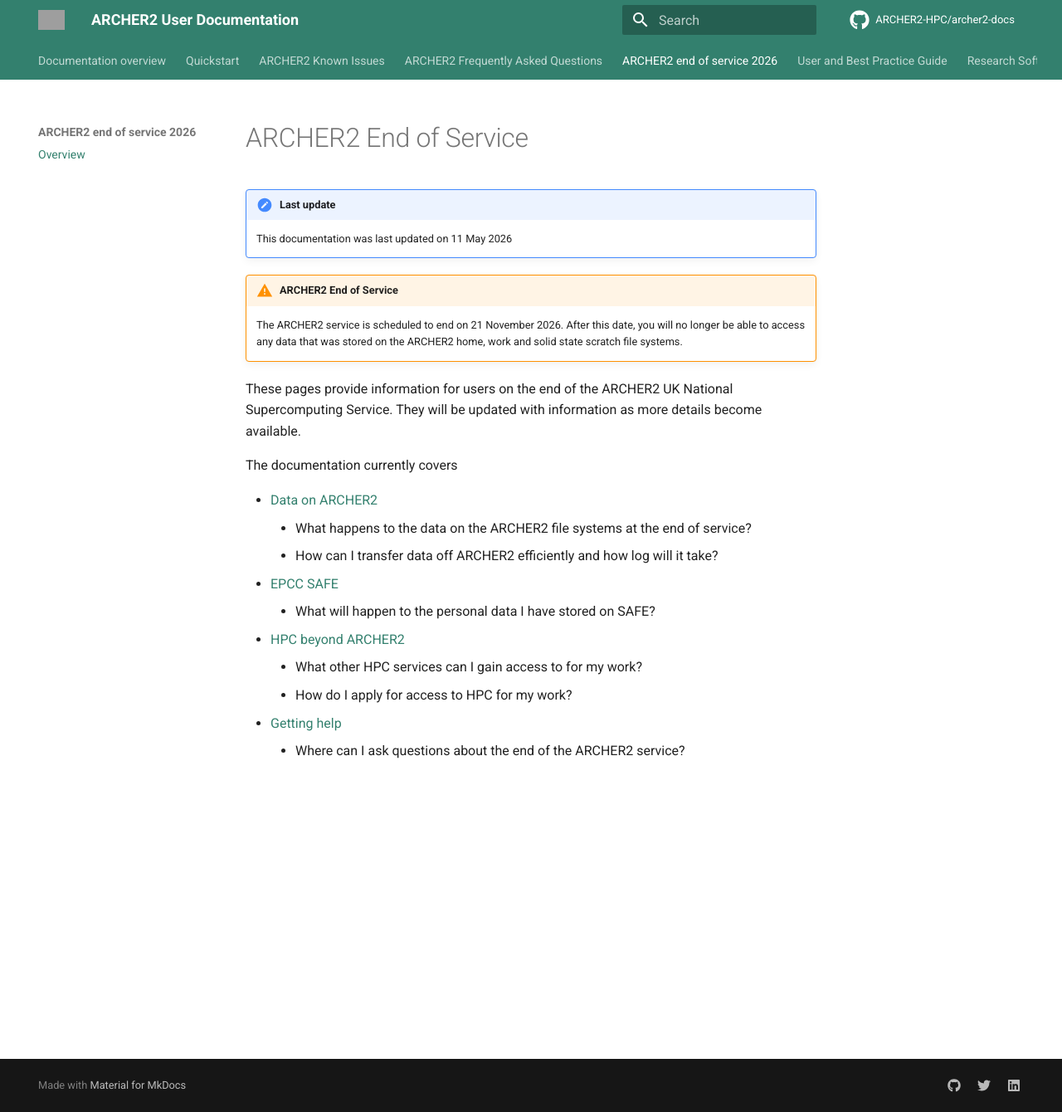
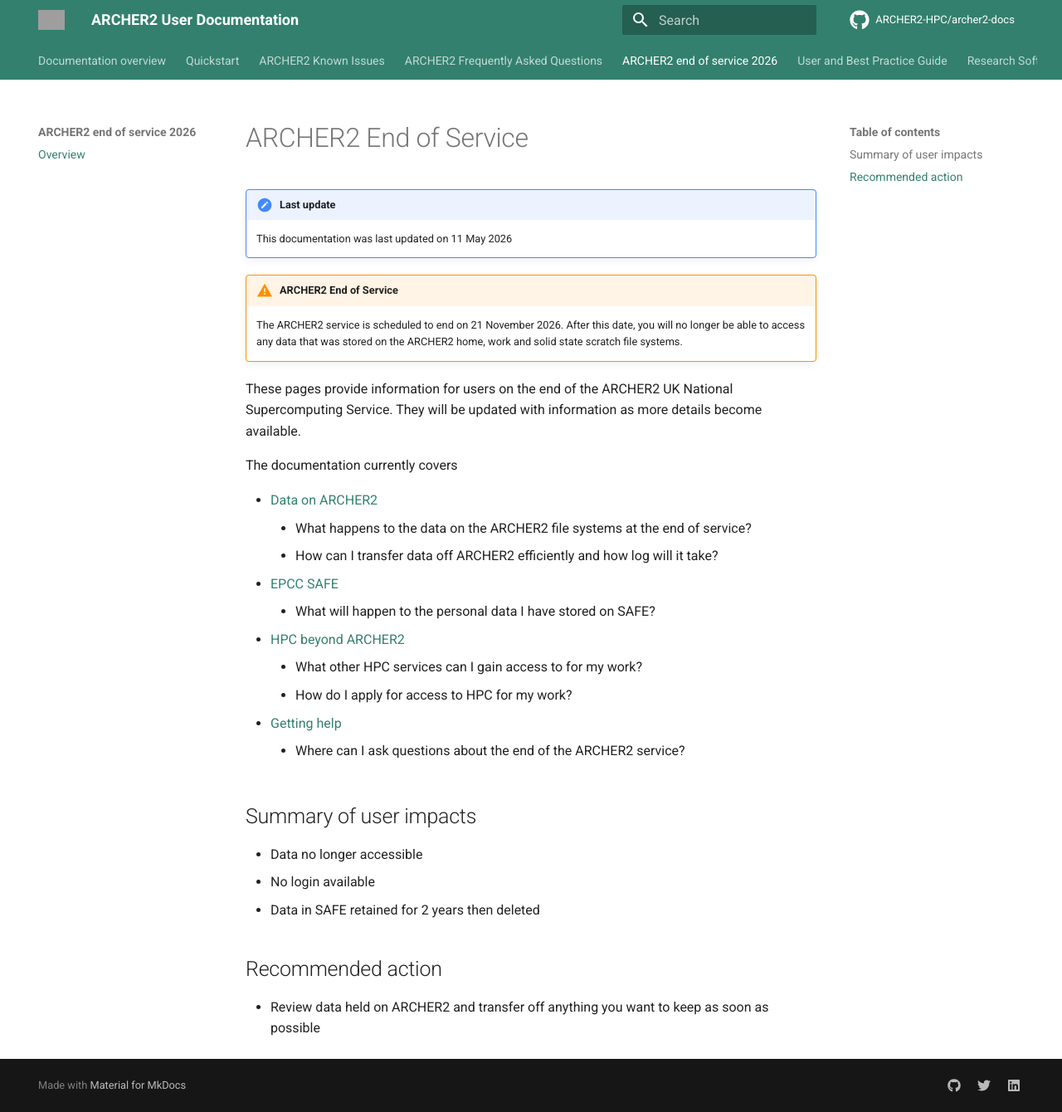
Before and after one commit to ARCHER2-HPC/archer2-docs, an MkDocs documentation site: the page built from docs/end-of-service-2026/index.md, in a window 1280 px wide and 1340 px high. Shown: the whole window at 83% size. Built offline with MkDocs 1.6.1 and Material for MkDocs 9.7.7, drawn with Linux system fonts in a browser that asks for light colours; comment, search, counter and statistics services are not loaded; grey boxes are pictures that could not be loaded.

Commit message:
Adds file stubs

```diff
--- a/docs/end-of-service-2026/index.md
+++ b/docs/end-of-service-2026/index.md
@@ -26,3 +26,14 @@
     + How do I apply for access to HPC for my work?
 - [Getting help](support.md)
     + Where can I ask questions about the end of the ARCHER2 service?
+
+## Summary of user impacts
+
+- Data no longer accessible
+- No login available
+- Data in SAFE retained for 2 years then deleted
+
+## Recommended action
+
+- Review data held on ARCHER2 and transfer off anything you want to keep as
+  soon as possible
```
Also changed, not shown: docs/end-of-service-2026/data.md (added, +1 -0 lines), docs/end-of-service-2026/next-services.md (added, +1 -0 lines), docs/end-of-service-2026/safe.md (added, +1 -0 lines), docs/end-of-service-2026/support.md (added, +1 -0 lines).
